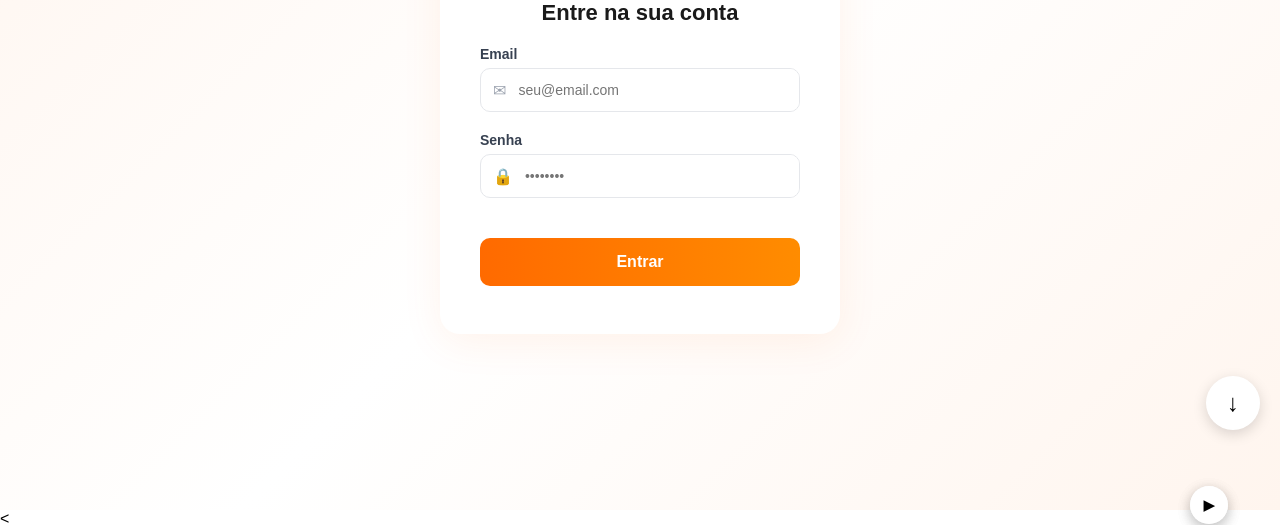
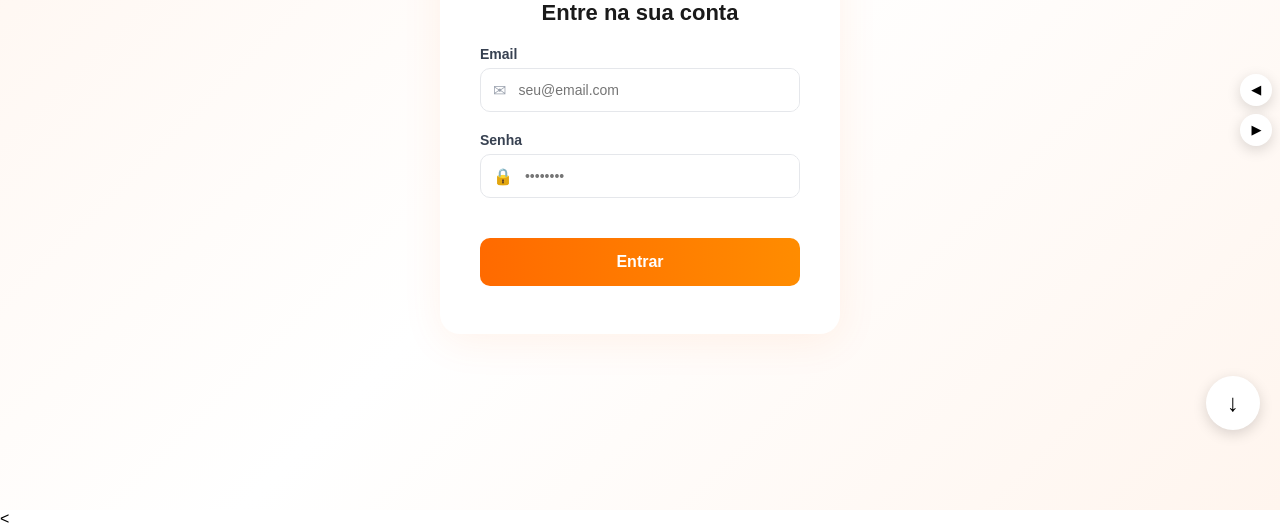
Before and after one commit to marcos261193/fruitful-sales, a website: page index.html in a window 1280 px wide. Shown: the part 290-815 px from the top of the page. Drawn offline with nearby package versions, Linux system fonts and the light colour scheme.

Commit message:
ajuste botoes scroll horizontal

```diff
--- a/index.html
+++ b/index.html
@@ -470,18 +470,24 @@
 
 .scroll-horizontal-container {
   position: fixed;
-  right: 90px;
-  bottom: 24px;
+  right: 4px;
+  top: 50%;
+  transform: translateY(-50%);
   display: flex;
+  flex-direction: column;
   gap: 8px;
   z-index: 9999;
+  padding: 4px;
 }
+
 .small-btn {
-  width: 38px;
-  height: 38px;
-
-  font-size: 14px;
+  width: 32px;
+  height: 32px;
+  font-size: 12px;
   font-weight: bold;
+  position: relative;
+  right: auto;
+  bottom: auto;
 }
 
 </style>
```
